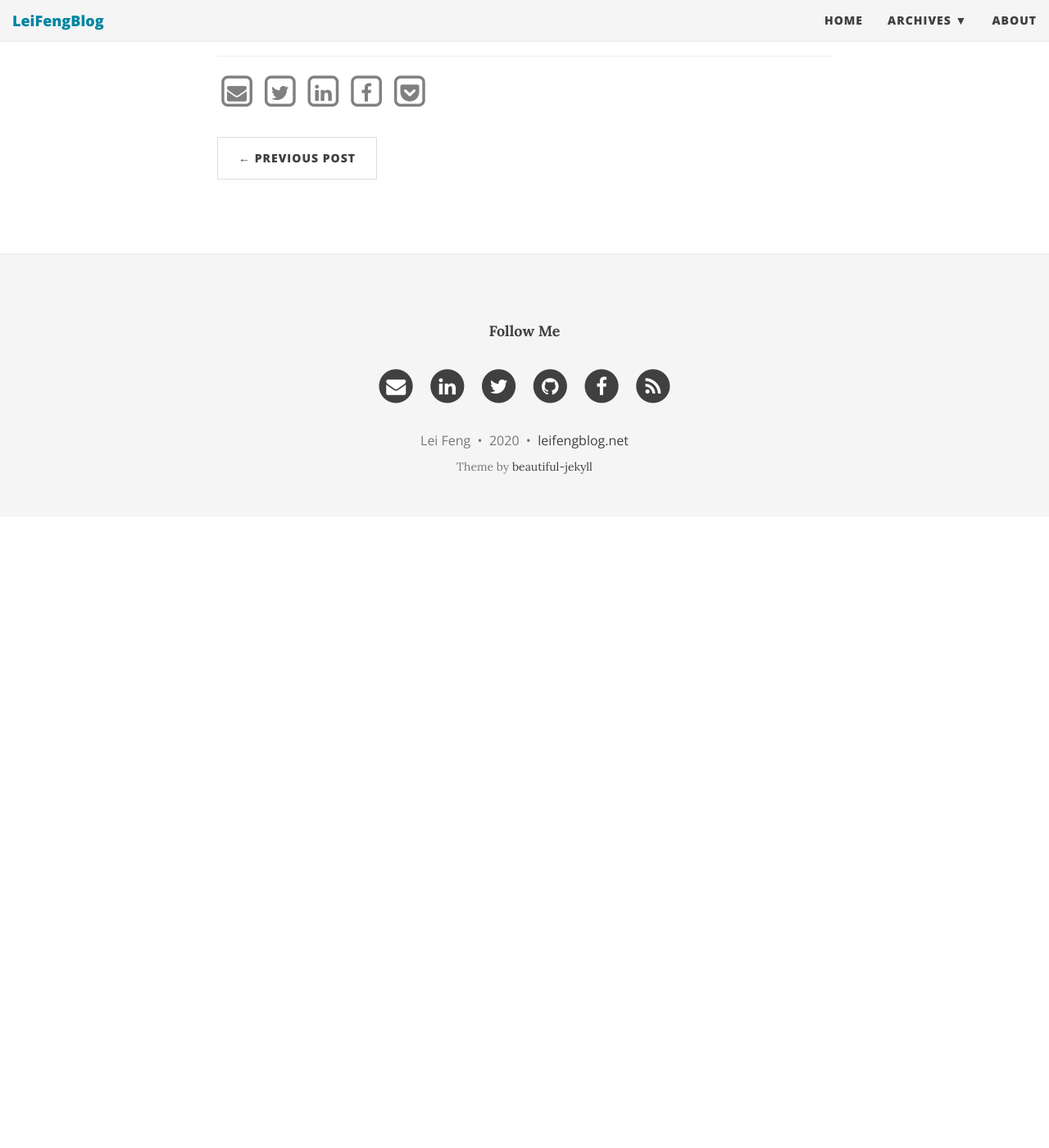
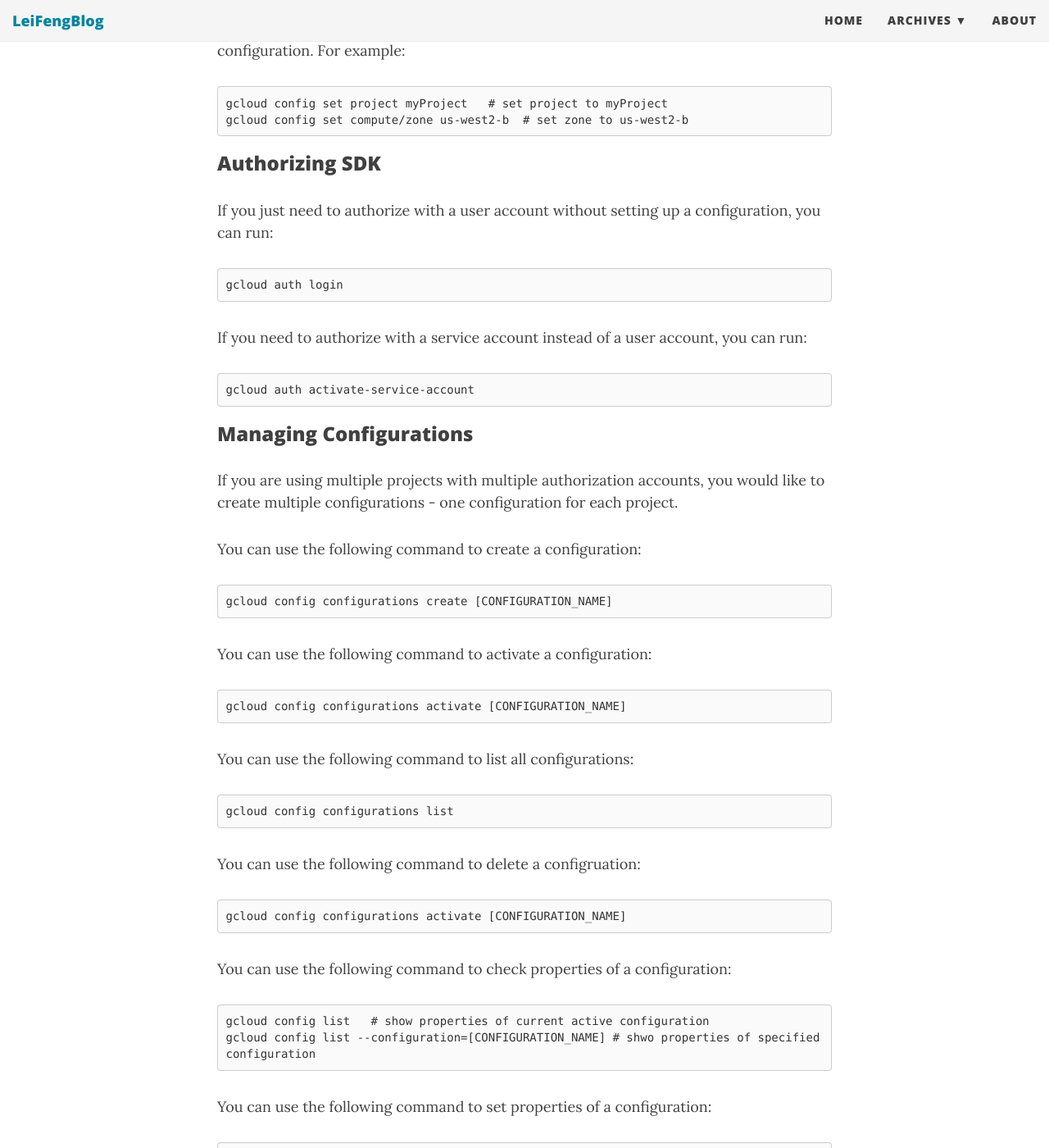
Before and after one commit to stonefl/stonefl.github.io, a Jekyll site: the page built from _posts/2020-06-07-Installing-Google-Cloud-SDK-to-Use-Python-from-Anaconda.md, in a window 1280 px wide and 1400 px high, scrolled down 2970 px. Shown: the whole window at 82% size. Built offline with Jekyll 4.4.1, drawn with Linux system fonts in a browser that asks for light colours; nearby versions of some CDN libraries; comment, search, counter and statistics services are not loaded; before the commit the page ends 3600 px from its top, so only the background shows below that; some of the changed text lies outside the part shown.

Commit message:
Update 2020-06-07-Installing-Google-Cloud-SDK-to-Use-Python-from-Anaconda.md

````diff
--- a/_posts/2020-06-07-Installing-Google-Cloud-SDK-to-Use-Python-from-Anaconda.md
+++ b/_posts/2020-06-07-Installing-Google-Cloud-SDK-to-Use-Python-from-Anaconda.md
@@ -45,7 +45,84 @@ and don't froget to run `source .bashrc` to refressh your change.
     - On Linux or macOS:
         - run the command `./google-cloud-sdk/install.sh` **or**
         - manually add `export PATH="/path/to/google-cloud-sdk/bin:$PATH"` to `.bashrc`
-- Run `gcloud init` to initialize the SDK.
+
+
+## 4. Potential Error
+
+After finishing above three steps, you run `gcloud --help` to make sure everything works. You might see the error message as shown below:
+
+![gcloud_error.png]({{site.baseurl}}/img/post/gcloud_error.png)
+
+
+This is causes by the Anaconda environment initialization. You need to run `activate base` to activate your base environment before run the gcloud commands.
+
+
+## 5. Setup and Manage SDK
+
+### Initializing SDK
+With the fresh installation of SDK, the first step is typically to run the `gcloud init` command to authorize access to GCP project and create a new configuration with a base set of setings.
+
+If required, you can use the following command to prevent the command from lauching a browser-based authorization flow:
+```
+gcloud init --console-only
+```
+
+The `gcloud init` command typically creates a new configuration with the name of `default`. Please note that there is nothing special about the intitial `default` configuration and you can name it with whatever name you want.
+
+You can use the `gcloud config set` command to set the properties of the `default` configuration. For example:
+```
+gcloud config set project myProject   # set project to myProject
+gcloud config set compute/zone us-west2-b  # set zone to us-west2-b
+```
+
+
+### Authorizing SDK
+If you just need to authorize with a user account without setting up a configuration, you can run:
+
+```
+gcloud auth login
+```
+
+If you need to authorize with a service account instead of a user account, you can run:
+```
+gcloud auth activate-service-account
+```
+
+### Managing Configurations
+If you are using multiple projects with multiple authorization accounts, you would like to create multiple configurations - one configuration for each project.
+
+You can use the following command to create a configuration:
+```
+gcloud config configurations create [CONFIGURATION_NAME]
+```
+
+You can use the following command to activate a configuration:
+```
+gcloud config configurations activate [CONFIGURATION_NAME]
+```
+
+You can use the following command to list all configurations:
+```
+gcloud config configurations list
+```
+
+You can use the following command to delete a configruation:
+```
+gcloud config configurations activate [CONFIGURATION_NAME]
+```
+
+You can use the following command to check properties of a configuration:
+```
+gcloud config list   # show properties of current active configuration
+gcloud config list --configuration=[CONFIGURATION_NAME] # shwo properties of specified configuration
+```
+
+You can use the following command to set properties of a configuration:
+```
+gcloud config set compute/zone us-west2-a  # set zone of current active configuration to us-west2-a
+gcloud config set compute/zone us-west2-a --configuration=[CONFIGURATION_NAME] # set zone of specified configuration to us-west2-a
+```
+
 
 You can run the following command to make sure that the components of the SDK are up to date:
 ```
@@ -57,18 +134,15 @@ Enter this command to install the beta components:
 gcloud components install beta
 ```
 
-## 4. Potential Error
-
-After finishing above three steps, you run `gcloud --help` to make sure everything works. You might see the error message as shown below:
-
-![gcloud_error.png]({{site.baseurl}}/img/post/gcloud_error.png)
-
-
-This is causes by the Anaconda environment initialization. You need to run `activate base` to activate your base environment before run the gcloud commands.
-
 
 ### Reference
 
 [Installing from versioned archives](https://cloud.google.com/sdk/docs/downloads-versioned-archives)
 
 [Installing Google Cloud SDK](https://cloud.google.com/sdk/install)
+
+[Initializing Cloud SDK](https://cloud.google.com/sdk/docs/initializing)
+
+[Managing SDK Configurations](https://cloud.google.com/sdk/docs/configurations)
+
+[Managing SDK Components](https://cloud.google.com/sdk/docs/components)
````
Also changed, not shown: other parts of _posts/2020-06-07-Installing-Google-Cloud-SDK-to-Use-Python-from-Anaconda.md (+1 -1 lines).
